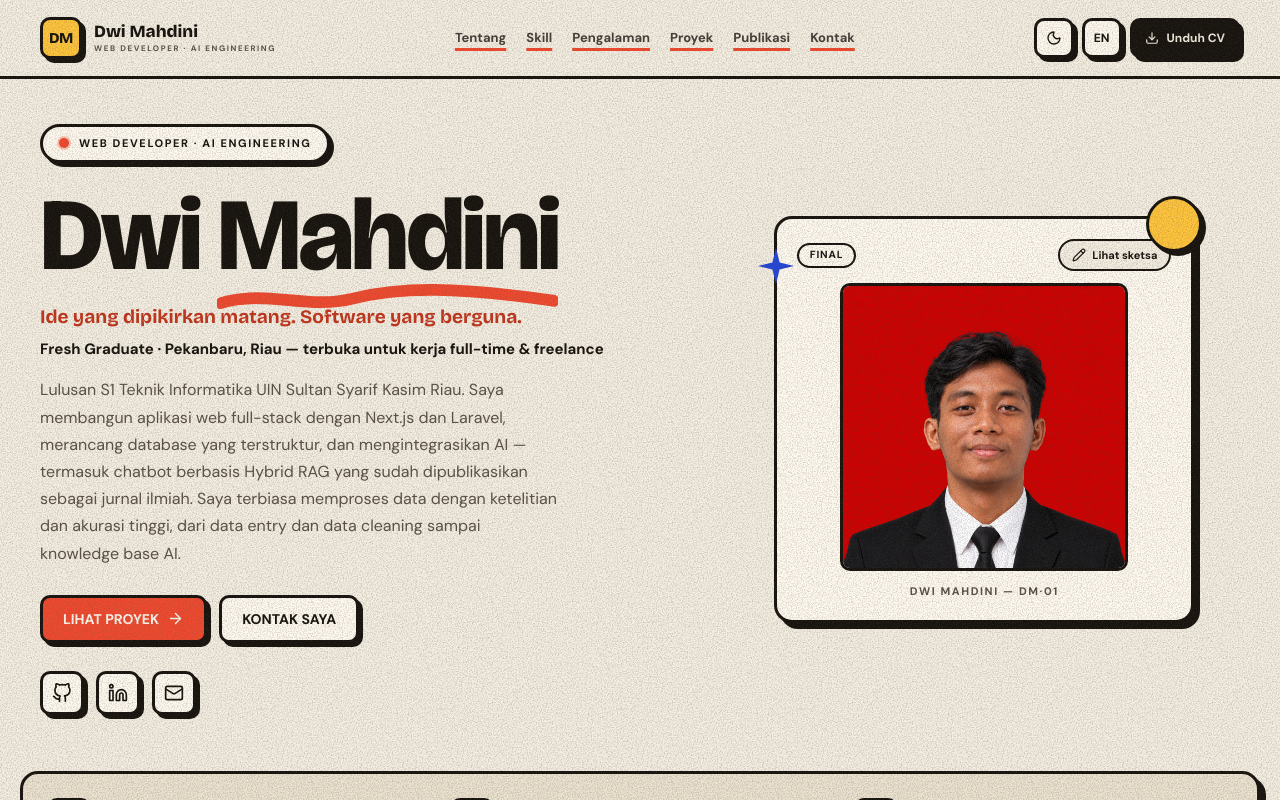
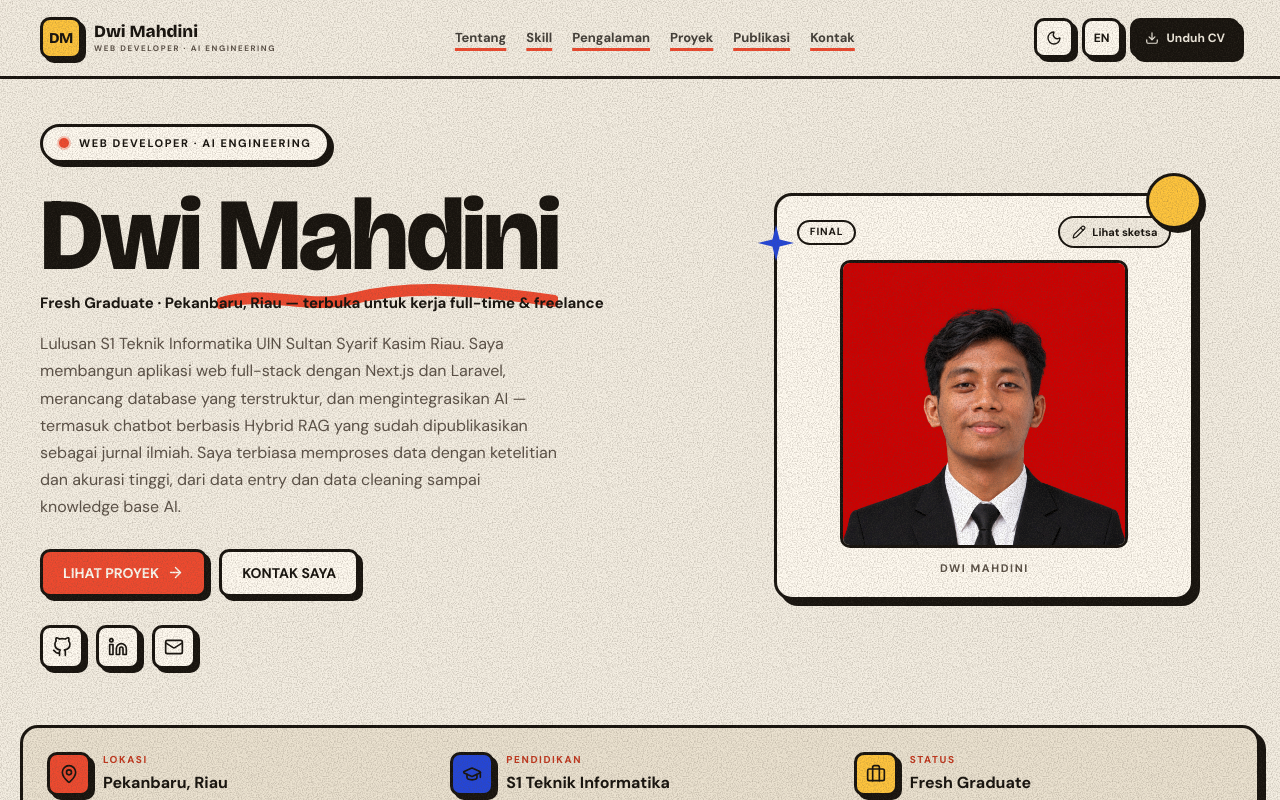
Before and after one commit to dwimahdini/Aboutme, a Next.js app: page / in a window 1280 px wide. Shown: the top 800 px of the page. Built offline with nearby package versions, Linux system fonts and the light colour scheme.

Commit message:
Hapus tagline dan kode DM-01 dari hero

```diff
--- a/app/page.tsx
+++ b/app/page.tsx
@@ -8,13 +8,12 @@ import Highlights from "@/components/Highlights";
 import Publications from "@/components/Publications";
 import Process from "@/components/Process";
 import TechStrip from "@/components/TechStrip";
-import Quote from "@/components/Quote";
 import Contact from "@/components/Contact";
 import Footer from "@/components/Footer";
 
 // Urutan mengikuti struktur Linework (uicookies.com):
 // Hero → angka → proyek (filter) → wordmark teknologi → sorotan →
-// skill → pengalaman → publikasi → proses → kutipan → CTA kontak.
+// skill → pengalaman → publikasi → proses → CTA kontak.
 // (Tanpa seksi layanan/toko — ini portfolio, bukan promosi.)
 export default function Home() {
   return (
@@ -29,7 +28,6 @@ export default function Home() {
       <Experience />
       <Publications />
       <Process />
-      <Quote />
       <Contact />
       <Footer />
     </>
--- a/components/Hero.tsx
+++ b/components/Hero.tsx
@@ -58,9 +58,6 @@ export default function Hero() {
             <h1 className="font-display text-[clamp(56px,8vw,104px)] font-extrabold leading-[0.95] tracking-[-0.03em] text-ink">
               Dwi <span className="scribble">Mahdini</span>
             </h1>
-            <p className="mt-5 font-display text-[19px] font-bold leading-snug text-tomato-deep">
-              {t.hero.tagline}
-            </p>
             <p className="mt-2 text-[15px] font-bold text-ink">
               {t.hero.badge} · {t.hero.location}
             </p>
@@ -125,7 +122,7 @@ export default function Hero() {
                 />
               </div>
               <p className="pt-3 text-center text-[11px] font-bold uppercase tracking-[1.6px] text-muted">
-                Dwi Mahdini — DM·01
+                Dwi Mahdini
               </p>
             </div>
           </motion.div>
--- a/data/dictionary.ts
+++ b/data/dictionary.ts
@@ -18,7 +18,6 @@ export const dictionaries = {
     hero: {
       greeting: "Hai, saya",
       role: "WEB DEVELOPER · AI ENGINEERING",
-      tagline: "Ide yang dipikirkan matang. Software yang berguna.",
       badge: "Fresh Graduate",
       location: "Pekanbaru, Riau — terbuka untuk kerja full-time & freelance",
       contactBtn: "KONTAK SAYA",
@@ -235,7 +234,6 @@ export const dictionaries = {
     hero: {
       greeting: "Hi, I'm",
       role: "WEB DEVELOPER · AI ENGINEERING",
-      tagline: "Thoughtful ideas. Useful software.",
       badge: "Fresh Graduate",
       location: "Pekanbaru, Riau — open to full-time work & freelance",
       contactBtn: "CONTACT ME",
```
